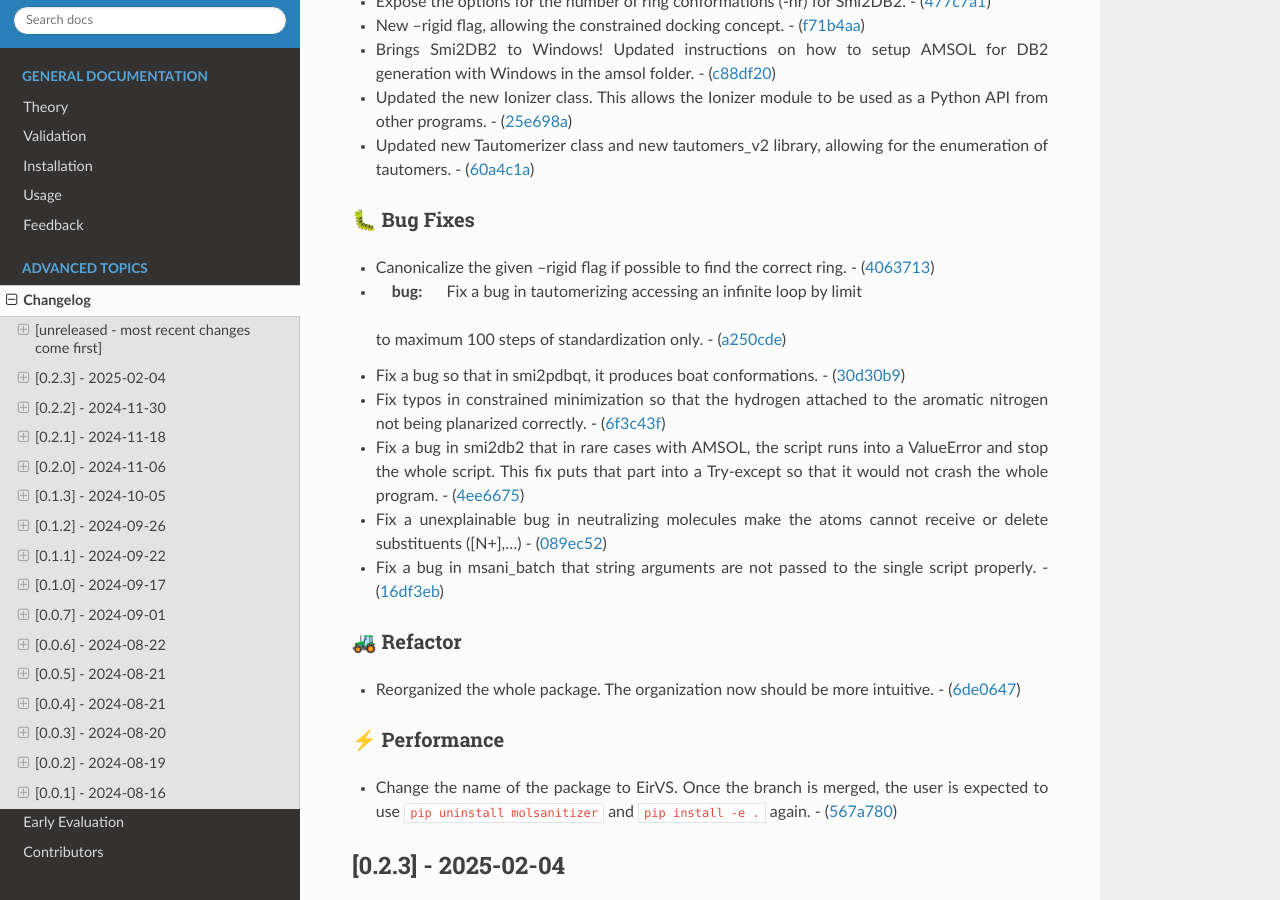
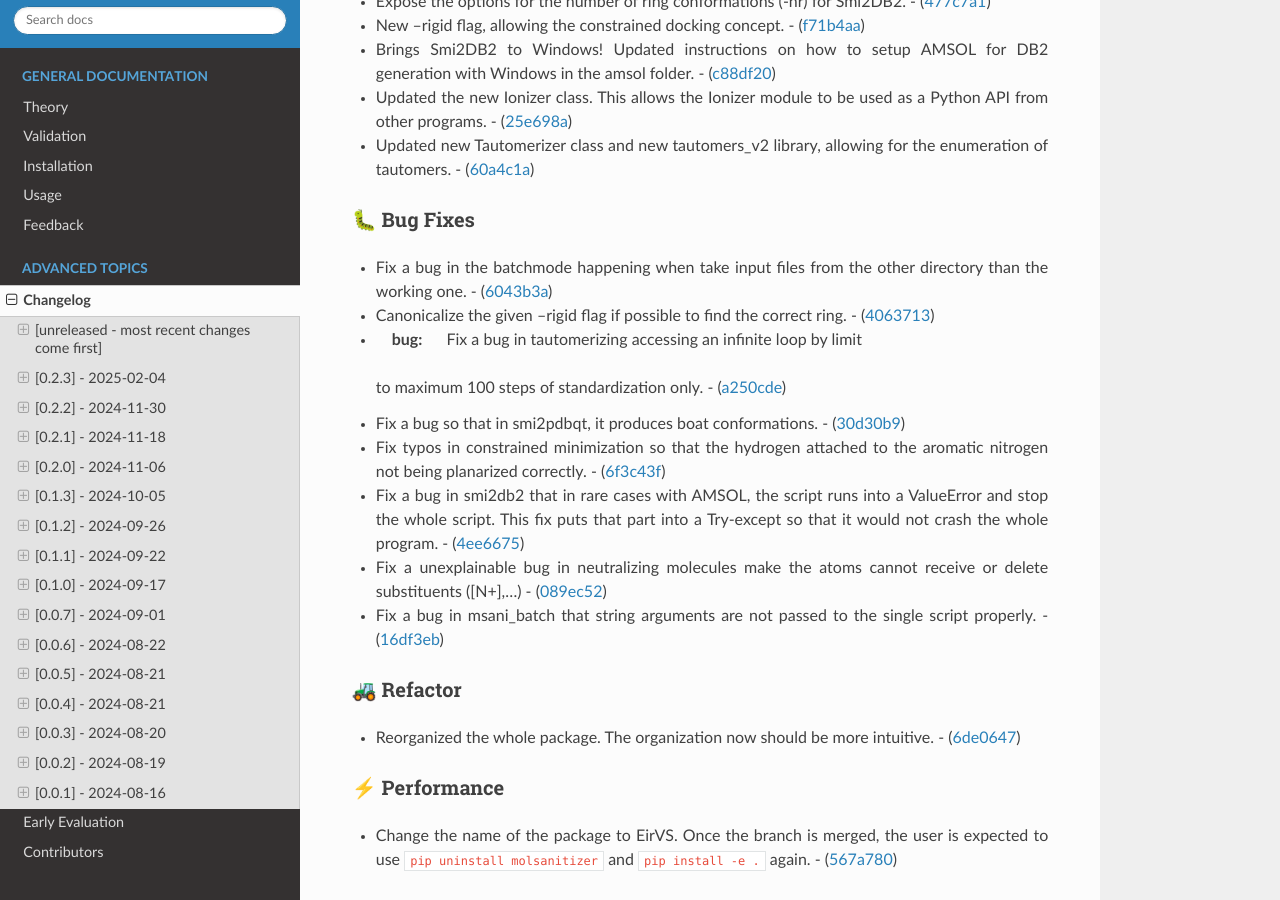
Before and after one commit to phonglam3103/msani-readthedocs, a Sphinx documentation site: the page built from docs/source/changes.rst, in a window 1280 px wide and 900 px high, scrolled down 324 px. Built offline with Sphinx 7.4.7 and the Read the Docs theme 3.1.0, drawn with Linux system fonts in a browser that asks for light colours; formulas are drawn with MathJax 3.

Commit message:
Update changes.rst from the software repository

```diff
--- a/docs/source/changes.rst
+++ b/docs/source/changes.rst
@@ -27,6 +27,9 @@ All notable changes to this project will be documented in this file.
 🐛 Bug Fixes
 ~~~~~~~~~~~~
 
+-  Fix a bug in the batchmode happening when take input files from the
+   other directory than the working one. -
+   (`6043b3a <https://github.com/phonglam3103/EirVS/commit/6043b3a5912e7f486c405a25618ce89cf2a83d9a>`__)
 -  Canonicalize the given –rigid flag if possible to find the correct
    ring. -
    (`4063713 <https://github.com/phonglam3103/EirVS/commit/40637135b3cac9ff5cdfd990abadfcb39df606d2>`__)
```
